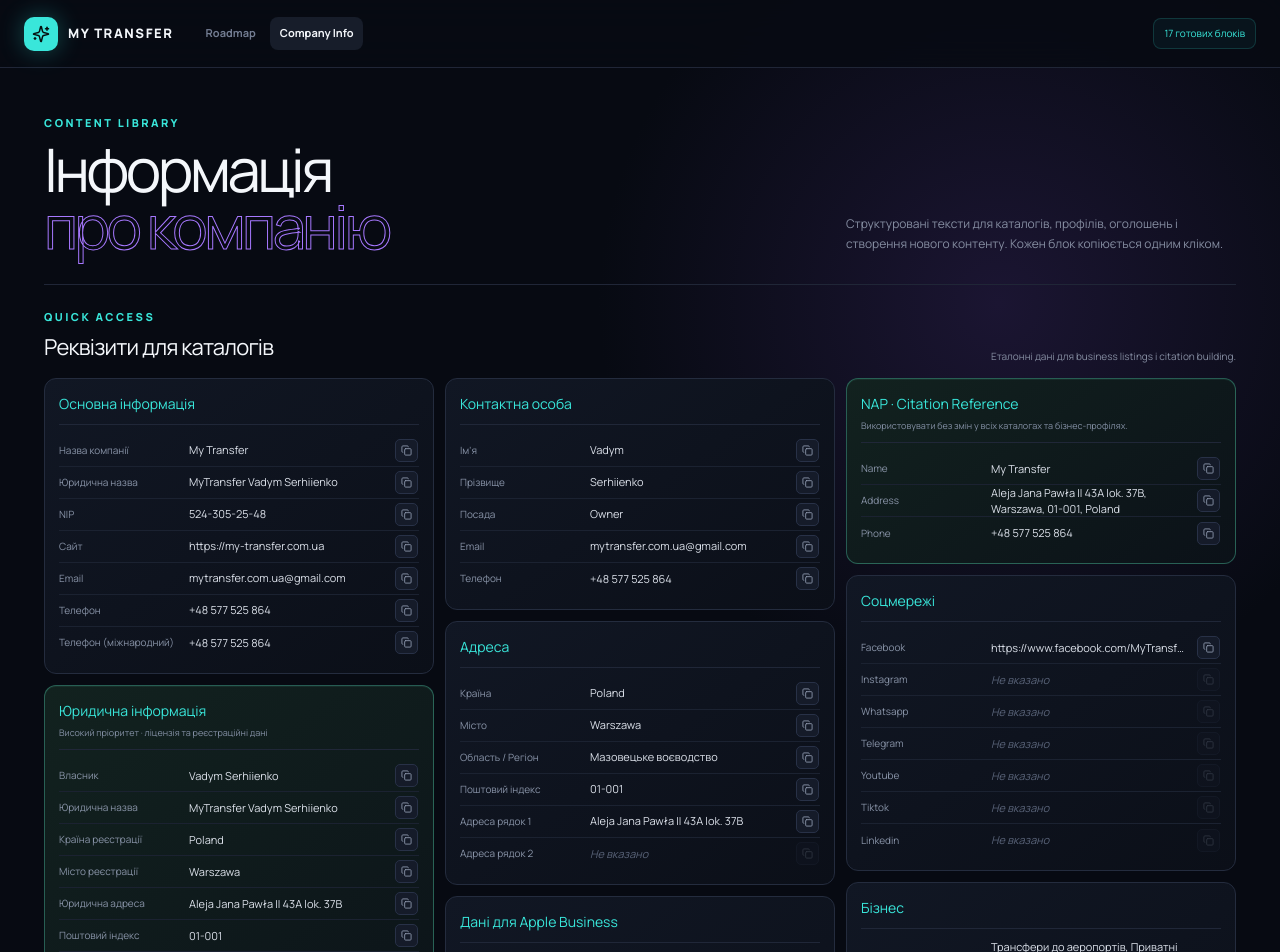
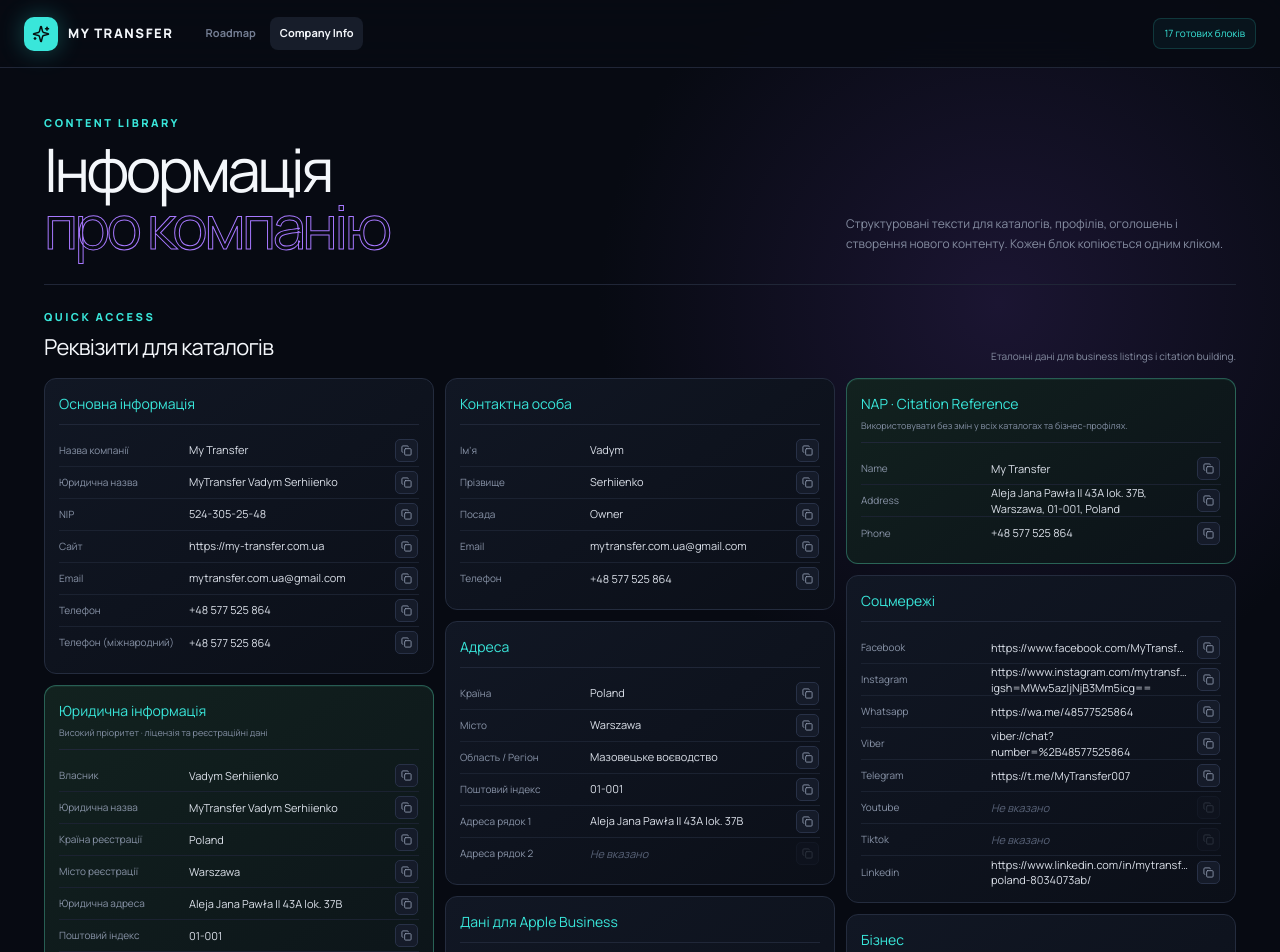
Before and after one commit to SpiritUrban/signal-builder, a Next.js app: page /company in a window 1280 px wide. Shown: the top 952 px of the page. Built offline with nearby package versions, Linux system fonts and the light colour scheme.

Commit message:
`Add social links and keyword copy actions`

```diff
--- a/src/app/globals.css
+++ b/src/app/globals.css
@@ -129,7 +129,7 @@
 .info-card header button { flex: 0 0 auto; width: 29px; height: 29px; padding: 0; display: grid; place-items: center; color: #8c96aa; background: #151b28; border: 1px solid #293147; border-radius: 7px; cursor: pointer; transition: .2s; }.info-card header button:hover { color: var(--cyan); border-color: #39e6da55; }.info-card header button.copied { color: #07120d; background: #65e68b; border-color: #65e68b; }
 .info-content { margin: 15px 0 0; color: #c7cedb; font-size: 12px; line-height: 1.75; white-space: pre-wrap; }
 .info-card ul { margin: 14px 0 0; padding: 0; display: grid; gap: 7px; list-style: none; }.info-card li { position: relative; padding-left: 13px; color: #b8c0cf; font-size: 11px; line-height: 1.5; }.info-card li::before { content: ""; position: absolute; left: 0; top: .57em; width: 4px; height: 4px; background: var(--cyan); border-radius: 50%; opacity: .7; }
-.keyword-cloud { display: flex; flex-wrap: wrap; gap: 6px; margin-top: 15px; }.keyword-cloud span { padding: 6px 8px; color: #b9c2d2; background: #171c29; border: 1px solid #282f41; border-radius: 6px; font-size: 9px; }
+.keyword-cloud { display: flex; flex-wrap: wrap; gap: 6px; margin-top: 15px; }.keyword-cloud button { padding: 6px 8px; color: #b9c2d2; background: #171c29; border: 1px solid #282f41; border-radius: 6px; font: inherit; font-size: 9px; cursor: pointer; transition: .18s; }.keyword-cloud button:hover { color: var(--cyan); border-color: #39e6da70; transform: translateY(-1px); }.keyword-cloud button:focus-visible { outline: 2px solid var(--cyan); outline-offset: 2px; }.keyword-cloud button.copied { color: #07120d; background: #65e68b; border-color: #65e68b; }
 .info-open-link { display: inline-flex; align-items: center; gap: 6px; margin-top: 14px; color: var(--cyan); text-decoration: none; font-size: 10px; opacity: .75; }.info-open-link:hover { opacity: 1; }
 @media (max-width: 900px) { .cards { grid-template-columns: repeat(2, 1fr); }.stats-grid { grid-template-columns: repeat(2, 1fr); }.orbit { display: none; }.toolbar { align-items: flex-start; flex-direction: column; }.toolbar label { width: 100%; max-width: none; } }
 @media (max-width: 900px) { .company-grid, .directory-grid { columns: 2; }.company-hero { align-items: flex-start; flex-direction: column; gap: 18px; } }
--- a/src/components/CompanyInfoLibrary.tsx
+++ b/src/components/CompanyInfoLibrary.tsx
@@ -8,6 +8,7 @@
 
 export function CompanyInfoLibrary() {
   const [copiedId, setCopiedId] = useState<string | null>(null);
+  const [copiedKeyword, setCopiedKeyword] = useState<string | null>(null);
   const timerRef = useRef<ReturnType<typeof setTimeout> | null>(null);
 
   useEffect(() => () => {
@@ -17,8 +18,17 @@
   const copy = async (block: CompanyInfoBlock) => {
     await navigator.clipboard.writeText(block.content);
     setCopiedId(block.id);
+    setCopiedKeyword(null);
     if (timerRef.current) clearTimeout(timerRef.current);
     timerRef.current = setTimeout(() => setCopiedId(null), 1800);
+  };
+
+  const copyKeyword = async (keyword: string) => {
+    await navigator.clipboard.writeText(keyword);
+    setCopiedId(null);
+    setCopiedKeyword(keyword);
+    if (timerRef.current) clearTimeout(timerRef.current);
+    timerRef.current = setTimeout(() => setCopiedKeyword(null), 1800);
   };
 
   return (
@@ -54,7 +64,20 @@
               {block.type === "list" ? (
                 <ul>{block.content.split("\n").filter(Boolean).map((line) => <li key={line}>{line}</li>)}</ul>
               ) : block.type === "keywords" ? (
-                <div className="keyword-cloud">{block.content.split("\n").map((word) => <span key={word}>{word}</span>)}</div>
+                <div className="keyword-cloud">
+                  {block.content.split("\n").filter(Boolean).map((word) => (
+                    <button
+                      type="button"
+                      className={copiedKeyword === word ? "copied" : ""}
+                      key={word}
+                      onClick={() => void copyKeyword(word)}
+                      aria-label={`Copy keyword: ${word}`}
+                      title={copiedKeyword === word ? "Copied" : "Copy keyword"}
+                    >
+                      {word}
+                    </button>
+                  ))}
+                </div>
               ) : (
                 <p className="info-content">{block.content}</p>
               )}
--- a/src/data/companyProfile.json
+++ b/src/data/companyProfile.json
@@ -37,12 +37,13 @@
   },
   "social": {
     "facebook": "https://www.facebook.com/MyTransferUA.PL.EU",
-    "instagram": "",
-    "whatsapp": "",
-    "telegram": "",
+    "instagram": "https://www.instagram.com/mytransfer.com.ua?igsh=MWw5azljNjB3Mm5icg==",
+    "whatsapp": "https://wa.me/48577525864",
+    "viber": "viber://chat?number=%2B48577525864",
+    "telegram": "https://t.me/MyTransfer007",
     "youtube": "",
     "tiktok": "",
-    "linkedin": ""
+    "linkedin": "https://www.linkedin.com/in/mytransfer-poland-8034073ab/"
   },
   "operations": {
     "workingHours": "24/7",
```
